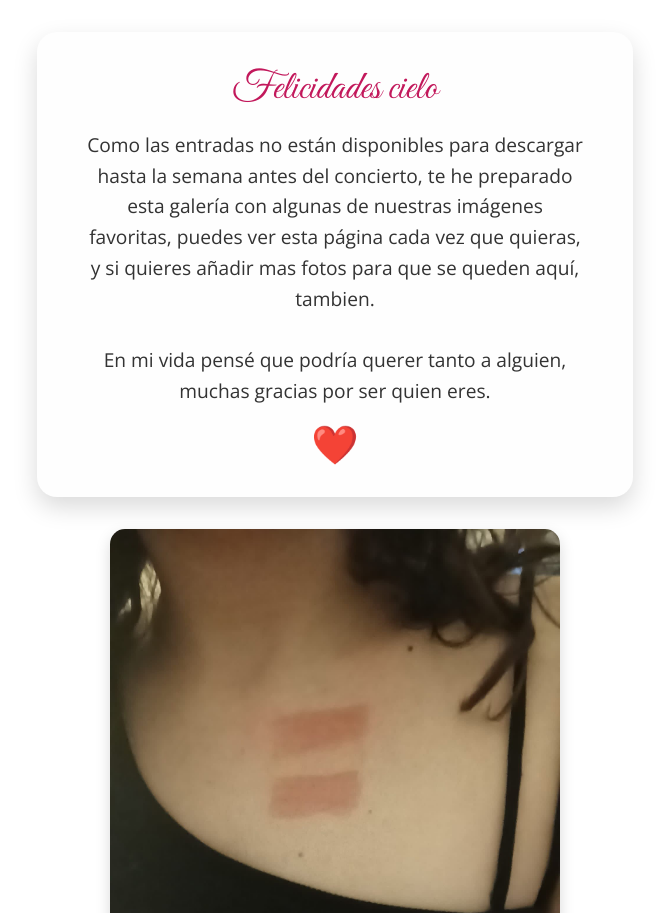
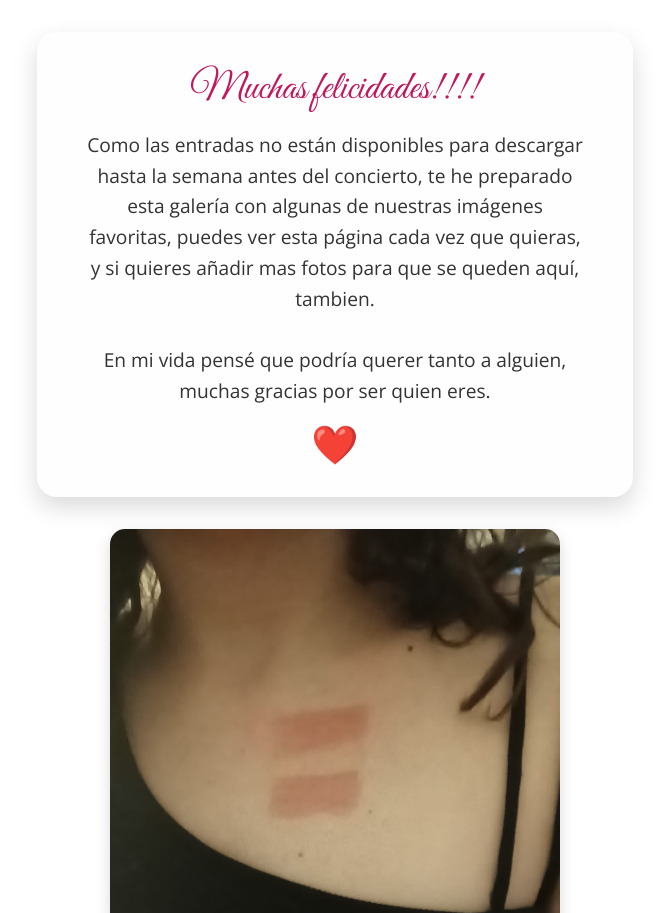
Before and after one commit to Diegop64/CumpleMarina, a plain HTML site: page index.html in a window 1280 px wide. Shown: the top 913 px of the page, without its empty margins (305-974 px from the left). Drawn offline with nearby package versions, Linux system fonts and the light colour scheme.

Commit message:
Update index.html

```diff
--- a/index.html
+++ b/index.html
@@ -78,7 +78,7 @@
 <body>
 
   <div class="card">
-    <div class="title">Felicidades cielo</div>
+    <div class="title">Muchas felicidades!!!!</div>
     <div class="message">
       Como las entradas no están disponibles para descargar hasta la semana antes del concierto, te he preparado esta galería con algunas de nuestras imágenes favoritas,
       puedes ver esta página cada vez que quieras, y si quieres añadir mas fotos para que se queden aquí, tambien.
```
